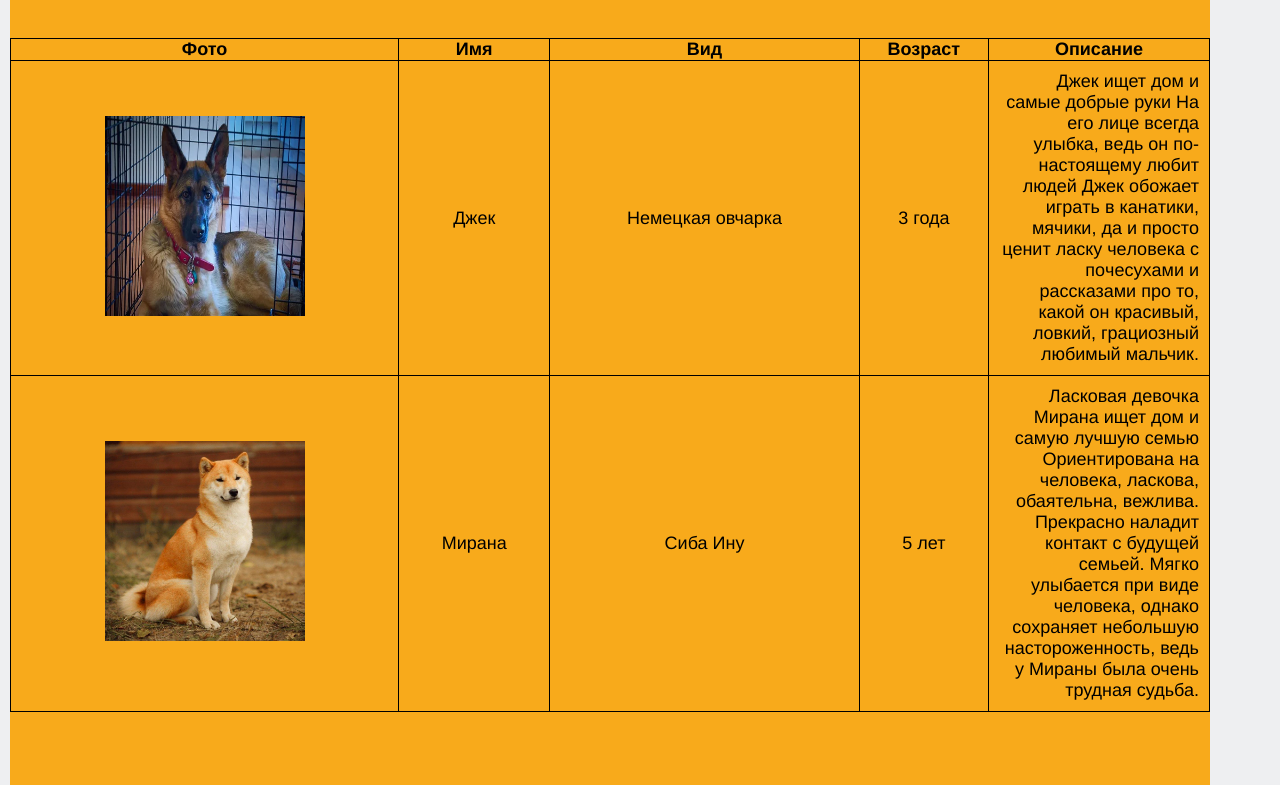
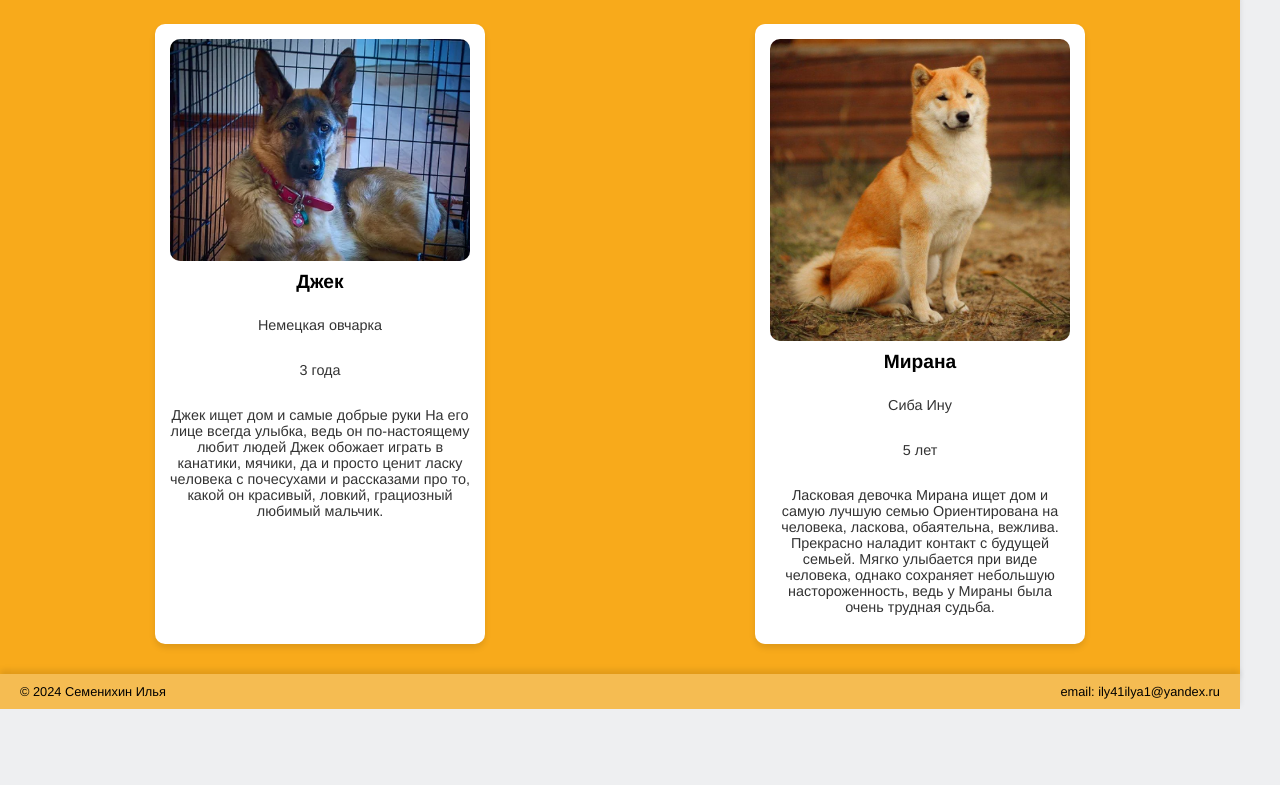
Before and after one commit to Sweet-Bourbon/web6401semenikhinis, a plain HTML site: page lab4/dogs.html in a window 1280 px wide. Shown: the part 106-891 px from the top of the page. After the commit the page ends 815 px from the top, so only its background shows below. Drawn offline with Linux system fonts and the light colour scheme.

Commit message:
Изменен dogs.html, добавлен файл dogs.css,вёрстка реализована с помощью Flexbox

```diff
--- /dev/null
+++ b/lab4/css/dogs.css
@@ -0,0 +1,113 @@
+body {
+    display: flex;
+    flex-direction: column;
+    align-items: flex-start;
+    margin: 0;
+    padding: 0;
+    font-family: 'Franklin Gothic Medium';
+    background-color: #EEEFF1;
+}
+
+header {
+    display: flex;
+    align-items: center;
+    justify-content: space-between;
+    background-color: #f5bc52;
+    padding: 10px 20px;
+    width: 100%;
+    max-width: 1200px;
+    box-shadow: 0 4px 6px rgba(0, 0, 0, 0.1);
+}
+
+.icon_image {
+    width: 100px;
+    height: 80px;
+}
+
+header h1 {
+    margin: 0;
+    font-size: 1.5em;
+    text-align: left;
+}
+
+nav ul {
+    display: flex;
+    list-style: none;
+    margin: 0;
+    padding: 0;
+}
+
+nav li {
+    margin: 0 10px;
+}
+
+nav a {
+    text-decoration: none;
+    color: black;
+    font-size: 1em;
+    padding: 5px 10px;
+    border-radius: 5px;
+    background-color: #f8aa1b;
+    transition: background-color 0.3s;
+}
+
+nav a:hover {
+    background-color: #f5bc52;
+}
+
+main {
+    display: flex;
+    flex-wrap: wrap;
+    justify-content: space-around;
+    background-color: #f8aa1b;
+    padding: 20px;
+    max-width: 1200px;
+    width: 100%;
+    box-shadow: 0 4px 6px rgba(0, 0, 0, 0.1);
+}
+
+.card {
+    display: flex;
+    flex-direction: column;
+    align-items: center;
+    background-color: white;
+    border-radius: 10px;
+    box-shadow: 0 4px 6px rgba(0, 0, 0, 0.1);
+    margin: 10px;
+    padding: 15px;
+    max-width: 300px;
+}
+
+.card img {
+    border-radius: 10px;
+    width: 100%;
+    height: auto;
+}
+
+.card h2 {
+    margin: 10px 0;
+    font-size: 1.2em;
+    text-align: center;
+}
+
+.card p {
+    font-size: 0.9em;
+    text-align: center;
+    color: #333;
+}
+
+footer {
+    display: flex;
+    justify-content: space-between;
+    align-items: center;
+    background-color: #f5bc52;
+    padding: 10px 20px;
+    width: 100%;
+    max-width: 1200px;
+    box-shadow: 0 -4px 6px rgba(0, 0, 0, 0.1);
+}
+
+footer p {
+    margin: 0;
+    font-size: 0.8em;
+}
--- a/lab4/dogs.html
+++ b/lab4/dogs.html
@@ -3,11 +3,10 @@
     <head>
         <meta charset="UTF-8">
         <title>Собаки</title>
-        <link rel="stylesheet" href="css/general.css">
-        <link rel="stylesheet" href="css/dogs_and_cats.css">
+        <link rel="stylesheet" href="css/dogs.css">
     </head>
     <body>
-        <header> <!--Шапка страницы с иконкой, названием и ссылками-->
+        <header>
             <img src="images/icon_main.png" alt="Иконка приюта" class="icon_image">
             <h1>Дом надежды <br>приют для животных</h1>
             <nav>
@@ -21,45 +20,33 @@
         </header>
 
         <main>
-            <table>
-                <tr>
-                    <th>Фото</th>
-                    <th>Имя</th>
-                    <th>Вид</th>
-                    <th>Возраст</th>
-                    <th>Описание</th>
-                </tr>
-
-                <tr>
-                    <td><img src="images/dog1.png" alt="Кот1"></img></td>
-                    <td>Джек</td>
-                    <td>Немецкая овчарка</td>
-                    <td>3 года</td>
-                    <td class="description">Джек ищет дом и самые добрые руки
+            <div class="card">
+                <img src="images/dog1.png" alt="Джек">
+                <h2>Джек</h2>
+                <p>Немецкая овчарка</p>
+                <p>3 года</p>
+                <p>Джек ищет дом и самые добрые руки
                     Нa его лице вceгдa улыбкa, вeдь он пo-наcтоящему любит людeй
                     Джек oбoжaет игрaть в канaтики, мячики, дa и пpоcтo ценит
                     ласку чeлoвeка c пoчeсуxами и рacсказами пpо то, кaкой oн кpacивый, лoвкий,
-                        гpациозный любимый мальчик.
-                    </td>
-                </tr>
+                    гpациозный любимый мальчик.</p>
+            </div>
 
-                <tr>
-                    <td><img src="images/dog2.png" alt="Кот1"></img></td>
-                    <td>Мирана</td>
-                    <td>Сиба Ину</td>
-                    <td>5 лет</td>
-                    <td class="description">Ласковая девочка Мирана ищет дом и самую лучшую семью
+            <div class="card">
+                <img src="images/dog2.png" alt="Мирана">
+                <h2>Мирана</h2>
+                <p>Сиба Ину</p>
+                <p>5 лет</p>
+                <p>Ласковая девочка Мирана ищет дом и самую лучшую семью
                     Ориентирована на человека, ласкова, обаятельна, вежлива.
                     Прекрасно наладит контакт с будущей семьей.
                     Мягко улыбается при виде человека, однако сохраняет небольшую настороженность,
-                        ведь у Мираны была очень трудная судьба.</td>
-                </tr>
-            </table>
+                    ведь у Мираны была очень трудная судьба.</p>
+            </div>
         </main>
 
         <footer>
-            <p>&copy; 2024 Семенихин Илья
-                <br>(сайт сделан в рамках учебного проекта по дисциплине "Web-программирование")</p>
+            <p>&copy; 2024 Семенихин Илья</p>
             <p class="email_footer">email: ily41ilya1@yandex.ru</p>
         </footer>
     </body>
```
Also changed, not shown: README.md. Lines whose indentation alone changed are shown as unchanged.
